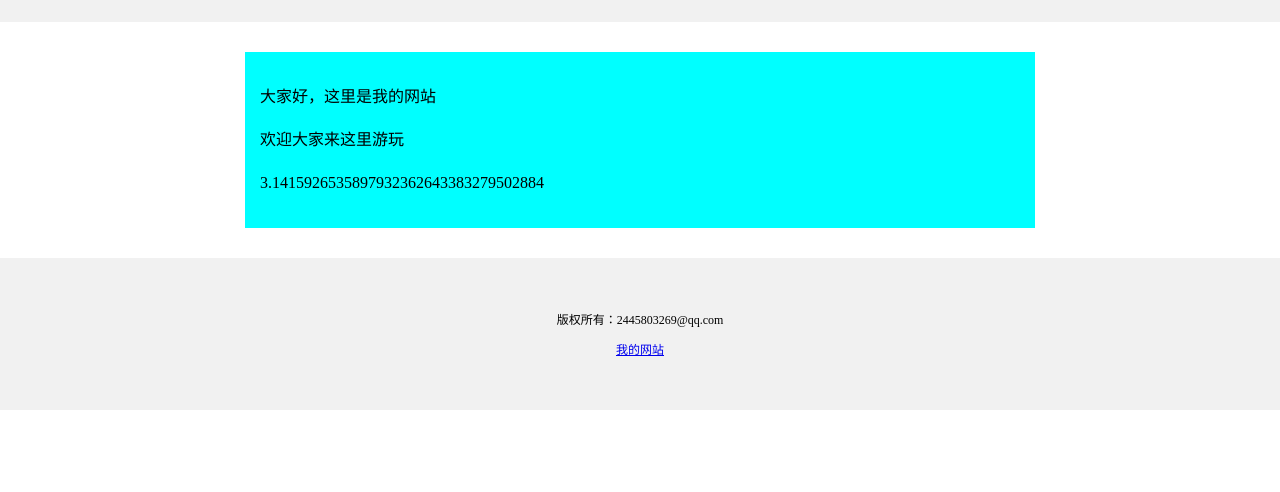
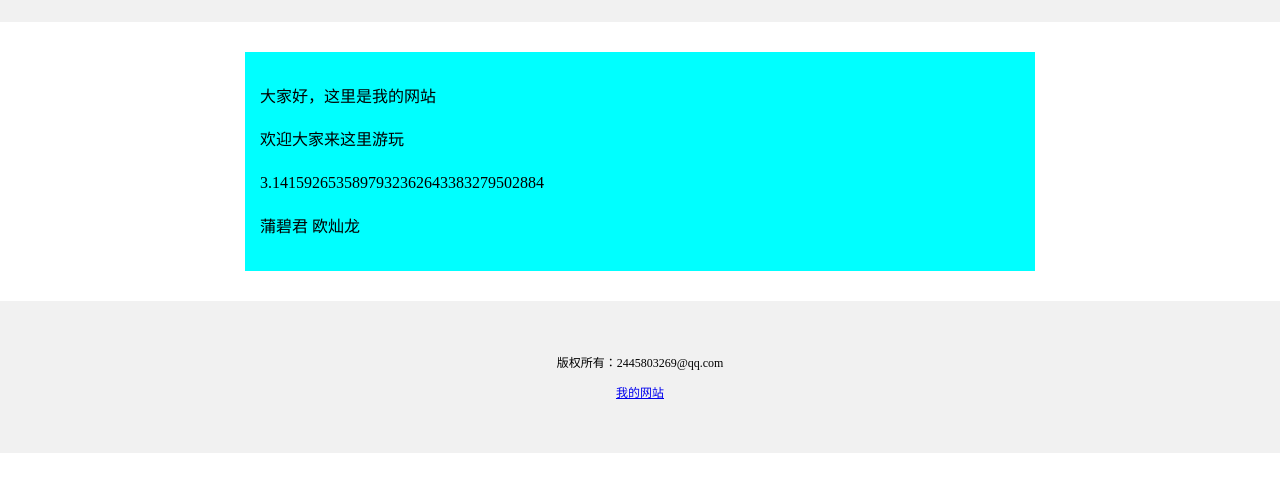
Before and after one commit to jun-long520/jun-one, a plain HTML site: page index.html in a window 1280 px wide. Shown: the part 142-634 px from the top of the page. Drawn offline with Linux system fonts and the light colour scheme.

Commit message:
Add files via upload

```diff
--- a/index.html
+++ b/index.html
@@ -22,6 +22,7 @@
 			<p>大家好，这里是我的网站</p>
 			<p>欢迎大家来这里游玩</p>
 			<p>3.1415926535897932362643383279502884</p>
+			<p>蒲碧君 欧灿龙</p>
 		</div>
 		<div style="
 		background-color:#f1f1f1;
@@ -32,5 +33,6 @@
 			<p>版权所有：2445803269@qq.com</p>
 			<a href="https://image.so.com/i?q=%E6%B4%9B%E5%85%8B%E7%8E%8B%E5%9B%BD&src=tab_www&inact=0">我的网站</p>
 		</div>
+
 	</body>
 </html>
```
